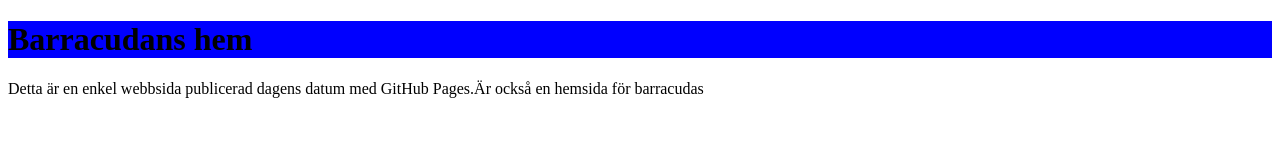
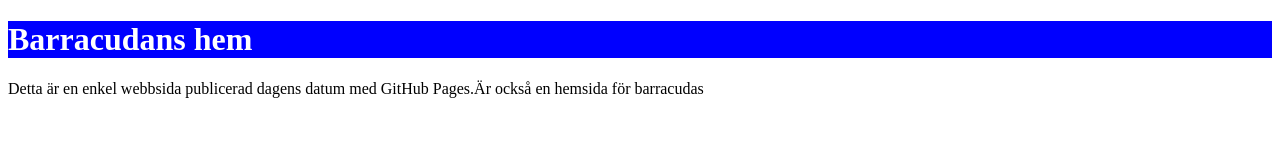
Before and after one commit to Barracuda201/barrabarracuda, a plain HTML site: page index.html in a window 1280 px wide. Drawn offline with Linux system fonts and the light colour scheme.

Commit message:
Update3 index.html

```diff
--- a/index.html
+++ b/index.html
@@ -5,7 +5,7 @@
   <title>Barracuda: The final barracuda</title>
 </head>
 <body>
-  <h1 style = "Background-color:Blue;">Barracudans hem</h1>
+  <h1 style = "Background-color:Blue; color:white;">Barracudans hem</h1>
   <p>Detta är en enkel webbsida publicerad dagens datum med GitHub Pages.Är också en hemsida för barracudas</p>
 </body>
 </html>
```
